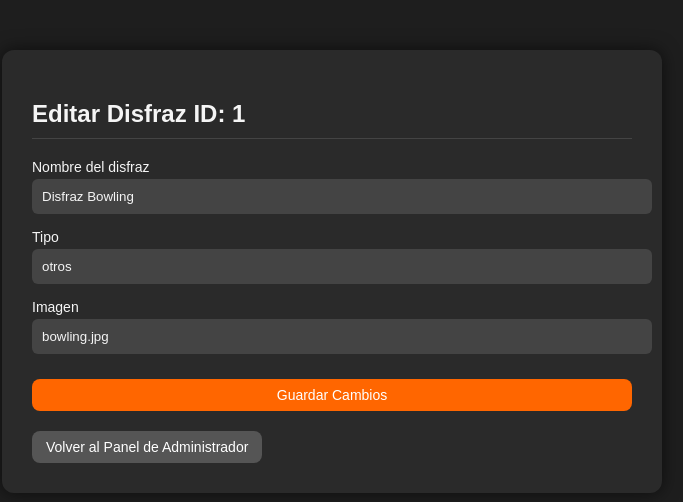
After one commit to SelenaCua8/alquiler-disfraces, a PHP site: page /editar_disfraz.php?id=1 in a window 1280 px wide. The commit adds this page. Shown: the top 502 px of the page, without its empty margins (308-991 px from the left). Run offline with PHP 8.4, Linux system fonts and the light colour scheme; a user stored in the database is signed in; data comes from the database, SQL or seed files in the repository.

```diff
--- /dev/null
+++ b/php/editar_disfraz.php
@@ -0,0 +1,197 @@
+<?php
+session_start();
+
+// 1. Página protegida solo para administrador
+if (!isset($_SESSION['id_usuario']) || $_SESSION['tipo'] !== 'administrador') {
+    header("Location: ../html/index.html");
+    exit();
+}
+
+$nombreUsuario = $_SESSION['nombre'];
+
+// 2. Conectando a la base de datos
+$conexion = mysqli_connect("localhost", "root", "", "alquiler_disfraces");
+if (!$conexion) {
+    die("Error de conexión: " . mysqli_connect_error());
+}
+
+// 3. Manejo de la modificación (POST)
+if ($_SERVER['REQUEST_METHOD'] === 'POST') {
+
+    // Verificamos el ID
+    if (!isset($_POST['id_disfraces']) || (int)$_POST['id_disfraces'] === 0) {
+        $_SESSION['saludo'] = "Error: ID de disfraz no especificado para modificar.";
+        header("Location: admin.php");
+        exit();
+    }
+
+    $id_disfraces   = (int) $_POST['id_disfraces'];
+
+    // Saneamiento de datos antes de usarlos en la consulta
+    $nombre_disfraz = mysqli_real_escape_string($conexion, $_POST['nombre_disfraz']);
+    $tipo           = mysqli_real_escape_string($conexion, $_POST['tipo']);
+    $imagen         = mysqli_real_escape_string($conexion, $_POST['imagen']); // Se permite modificar imagen también
+
+    // Consulta UPDATE
+    $sqlUpdate = "UPDATE disfraces
+                  SET nombre_disfraz='$nombre_disfraz',
+                      tipo='$tipo',
+                      imagen='$imagen'
+                  WHERE id_disfraces=$id_disfraces";
+
+    if (mysqli_query($conexion, $sqlUpdate)) {
+        $_SESSION['saludo'] = "Disfraz '$nombre_disfraz' modificado correctamente.";
+    } else {
+        $_SESSION['saludo'] = "Error al modificar el disfraz.";
+    }
+
+    // 4. Redireccionar al panel
+    header("Location: admin.php");
+    exit();
+}
+
+// 5. Carga de datos del disfraz (GET)
+$id_disfraces = (isset($_GET['id'])) ? (int) $_GET['id'] : 0;
+
+if ($id_disfraces === 0) {
+    $_SESSION['saludo'] = "Error: Disfraz no especificado.";
+    header("Location: admin.php");
+    exit();
+}
+
+// Consulta para obtener el disfraz
+$sqlDisfraz = "SELECT * FROM disfraces WHERE id_disfraces=$id_disfraces";
+$resultDisfraz = mysqli_query($conexion, $sqlDisfraz);
+$disfraz = mysqli_fetch_assoc($resultDisfraz);
+
+// Si no se encuentra el disfraz
+if (!$disfraz) {
+    $_SESSION['saludo'] = "Error: Disfraz no encontrado con ID $id_disfraces.";
+    header("Location: admin.php");
+    exit();
+}
+
+// La conexión se cierra al final del HTML.
+?>
+<!DOCTYPE html>
+<html lang="es">
+<head>
+    <meta charset="UTF-8">
+    <title>Editar Disfraz</title>
+
+    <style>
+        /* Estilos base (tomados de admin.php) */
+        body {
+            margin: 0;
+            padding: 0;
+            background: #1e1e1e;
+            font-family: Arial, sans-serif;
+            color: #f5f5f5;
+        }
+
+        .contenedor {
+            max-width: 600px;
+            margin: 50px auto;
+            background: #2a2a2a;
+            border-radius: 12px;
+            padding: 30px;
+            box-shadow: 0 0 18px rgba(0,0,0,0.6);
+        }
+
+        h2 {
+            border-bottom: 1px solid #444;
+            padding-bottom: 10px;
+            margin-bottom: 20px;
+        }
+
+        .form-edicion {
+            display: flex;
+            flex-direction: column;
+            gap: 15px;
+        }
+
+        .form-edicion label {
+            display: flex;
+            flex-direction: column;
+            align-items: flex-start;
+            font-size: 14px;
+            gap: 4px;
+        }
+
+        .form-edicion input[type="text"] {
+            width: 100%;
+            padding: 10px;
+            border-radius: 6px;
+            border: none;
+            background: #444;
+            color: #f5f5f5;
+        }
+
+        .btn {
+            display: inline-block;
+            padding: 8px 14px;
+            border-radius: 8px;
+            border: none;
+            cursor: pointer;
+            font-size: 14px;
+            text-decoration: none;
+            text-align: center;
+        }
+
+        .btn-primario {
+            background: #ff6600;
+            color: #fff;
+            width: 100%;
+            margin-top: 10px;
+        }
+
+        .btn-primario:hover {
+            background: #ff8533;
+        }
+
+        .btn-secundario {
+            background: #555;
+            color: #fff;
+            margin-top: 20px;
+        }
+
+        .btn-secundario:hover {
+            background: #777;
+        }
+    </style>
+</head>
+<body>
+
+    <div class="contenedor">
+        <h2>Editar Disfraz ID: <?php echo $disfraz['id_disfraces']; ?></h2>
+
+        <form method="post" class="form-edicion">
+            <input type="hidden" name="id_disfraces" value="<?php echo $disfraz['id_disfraces']; ?>">
+
+            <label>
+                Nombre del disfraz
+                <input type="text" name="nombre_disfraz" value="<?php echo $disfraz['nombre_disfraz']; ?>" required>
+            </label>
+
+            <label>
+                Tipo
+                <input type="text" name="tipo" value="<?php echo $disfraz['tipo']; ?>" required>
+            </label>
+
+            <label>
+                Imagen
+                <input type="text" name="imagen" value="<?php echo $disfraz['imagen']; ?>" required>
+            </label>
+
+            <input class="btn btn-primario" type="submit" value="Guardar Cambios">
+        </form>
+
+        <a class="btn btn-secundario" href="admin.php">Volver al Panel de Administrador</a>
+
+    </div>
+
+</body>
+</html>
+<?php
+mysqli_close($conexion);
+?>
```
Also changed, not shown: php/admin.php (+34 -36 lines), php/login.php (+15 -19 lines), php/midisfraz.php (line endings or trailing spaces).
